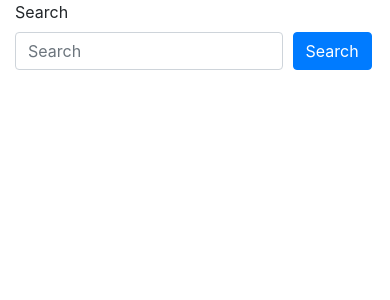
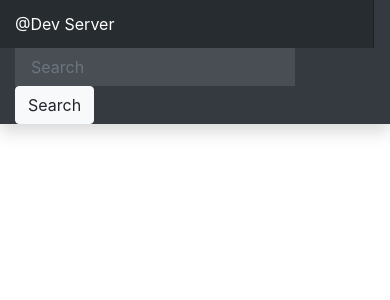
Before and after one commit to avryhof/devserver, a Django app: page / in a window 390 px wide. Shown: the top 300 px of the page. Run offline with Django 3.2, Linux system fonts and the light colour scheme; the visitor is signed in with stand-in values (Sample User, id 1); some libraries are stand-ins or nearby versions.

Commit message:
New design. Initial work on Playlists

```diff
--- a/frontend/templates/home.html
+++ b/frontend/templates/home.html
@@ -3,47 +3,12 @@
 {% block content %}
 
     <section id="search-section">
-        <div class="container">
-            <div class="row">
-                <div class="col-12 search-col">
-                    <form action="{% url "home" %}" method="post">
-                        {% csrf_token %}
-                        <div class="form-row">
-                            <div class="col-9">
-                                {% bootstrap_field form.search %}
-                            </div>
-                            <div class="col-3">
-                                {% buttons %}
-                                    <label>&nbsp;</label><br>
-                                    {% bootstrap_button "Search" button_class="btn-primary" %}
-                                {% endbuttons %}
-                            </div>
-                        </div>
-                    </form>
-                </div>
-            </div>
-            {% if results %}
-                {% for result in results %}
-                    {% if result.pk %}
-                        <div class="row result">
-                            <div class="col-12">
-                                {% audio result.pk %}
-                                <h3>{{ result.song }}</h3>
-                                <p>
-                                    <em>
-                                        <strong>Artist:</strong> {{ result.artist }} &bull;
-                                        <strong>Album:</strong> {{ result.album }} &bull;
-                                        <strong>Track:</strong> {{ result.track }}
-                                    </em>
-                                </p>
-                                <p>
-                                    {{ result.path|basename }}
-                                </p>
-                            </div>
-                        </div>
-                    {% endif %}
-                {% endfor %}
-            {% endif %}
+        <div class="container-fluid">
+            {% include "sidebar.html" %}
+            <main role="main" class="main col-md-9 ml-sm-auto col-lg-10 px-4">
+                {% include "results.html" %}
+            </main>
+
         </div>
     </section>
 
--- /dev/null
+++ b/frontend/templates/results.html
@@ -0,0 +1,27 @@
+{% load bootstrap4 music_tags %}
+{% if results %}
+    <div class="grid">
+        {% for result in results %}
+            {% if result.pk %}
+                <div class="grid-item result">
+                    <div class="result-title">
+                        <h3>{{ result.song }}</h3>
+                    </div>
+                    <div class="result-body">
+                        <p>
+                            <em>
+                                <strong>Artist:</strong> {{ result.artist }}<br>
+                                <strong>Album:</strong> {{ result.album }}<br>
+                                <strong>Track:</strong> {{ result.track }}
+                            </em>
+                        </p>
+                        <p>
+                            {{ result.path|basename }}
+                        </p>
+                    </div>
+                    {% audio result.pk %}
+                </div>
+            {% endif %}
+        {% endfor %}
+    </div>
+{% endif %}
--- a/frontend/views.py
+++ b/frontend/views.py
@@ -6,7 +6,7 @@ from django.utils.decorators import method_decorator
 from django.views.decorators.csrf import csrf_protect
 from django.views.generic import TemplateView
 
-from music.forms import SongSearchForm
+from music.forms import SongSearchForm, PlaylistForm
 from utilities.helper_functions import join_url, path_explode
 
 
@@ -65,3 +65,60 @@ class HomeView(TemplateView):
     @method_decorator(csrf_protect)
     def dispatch(self, *args, **kwargs):
         return super(HomeView, self).dispatch(*args, **kwargs)
+
+
+class PlaylistsView(TemplateView):
+    template_name = "home.html"
+    extra_css = []
+    extra_javascript = []
+    name = "Home"
+
+    def get_context_data(self, **kwargs):
+        context = super(PlaylistsView, self).get_context_data(**kwargs)
+        context["page_title"] = self.name
+        context["extra_css"] = self.extra_css
+        context["extra_javascript"] = self.extra_javascript
+        context["request"] = self.request
+
+        return context
+
+    def get(self, request, *args, **kwargs):
+        context = self.get_context_data()
+
+        context['form'] = PlaylistForm()
+        context['playlists'] = requests.get(reverse(""))
+
+        return render(request, self.template_name, context)
+
+    def post(self, request, *args, **kwargs):
+        context = self.get_context_data()
+
+        form = SongSearchForm(request.POST)
+        results = False
+
+        if form.is_valid():
+            search_data = dict(format="json")
+            for sk in list(form.cleaned_data.keys()):
+                if sk == "search":
+                    key = sk
+                else:
+                    key = "%s__icontains" % sk
+
+                if form.cleaned_data.get(sk):
+                    search_data.update({key: form.cleaned_data.get(sk)})
+
+                url_path = path_explode(reverse("find_song"))
+                search_url = join_url(request.build_absolute_uri(), *url_path)
+                resp = requests.get(search_url, params=search_data)
+
+                results = resp.json()
+
+            context['form'] = form
+            context['results'] = results
+
+        return render(request, self.template_name, context)
+
+    @method_decorator(login_required)
+    @method_decorator(csrf_protect)
+    def dispatch(self, *args, **kwargs):
+        return super(PlaylistsView, self).dispatch(*args, **kwargs)
--- a/music/forms.py
+++ b/music/forms.py
@@ -1,10 +1,13 @@
-from django.forms import CharField, Form, ModelChoiceField
+from django.forms import CharField, Form, ModelChoiceField, TextInput
 
 from music.models import PlayList, Song
 
 
 class SongSearchForm(Form):
-    search = CharField(required=False)
+    search = CharField(
+        required=False,
+        widget=TextInput(attrs={"placeholder": "Search", "class": "form-control form-control-dark w-100"}),
+    )
     artist = CharField(required=False)
     album = CharField(required=False)
     song = CharField(required=False)
@@ -13,3 +16,7 @@ class SongSearchForm(Form):
 class AddToPlaylistForm(Form):
     playlist = ModelChoiceField(PlayList.objects.all())
     song = ModelChoiceField(Song.objects.all())
+
+
+class PlaylistForm(Form):
+    title = CharField(required=True)
--- a/music/urls.py
+++ b/music/urls.py
@@ -1,11 +1,13 @@
 from django.urls import path, re_path
 
-from music.views import find_song, song_stream, song_download, add_song_to_playlist
+from music.views import find_song, song_stream, song_download, add_song_to_playlist, get_playlists, get_playlist
 
 urlpatterns = [
     path("search/", find_song, name="find_song"),
     re_path(r"^song/(?P<pk>\d+)/$", song_download, name="song"),
     re_path(r"^song/(?P<pk>\d+)/stream$", song_stream, name="song_stream"),
     re_path(r"^song/(?P<pk>\d+)/download/$", song_download, name="song_download"),
+    path("playlists/", get_playlists, name="playlists"),
+    re_path(r"playlist/(?P<pk>\d+)/$", get_playlist, name="playlist"),
     path("playlist/add/", add_song_to_playlist, name="playlist_add")
 ]
--- /dev/null
+++ b/static/css/_navbar.scss
@@ -0,0 +1,28 @@
+/*
+ * Navbar
+ */
+
+.navbar-brand {
+  padding-top: .75rem;
+  padding-bottom: .75rem;
+  font-size: 1rem;
+  background-color: rgba(0, 0, 0, .25);
+  box-shadow: inset -1px 0 0 rgba(0, 0, 0, .25);
+}
+
+.navbar .form-control {
+  padding: .75rem 1rem;
+  border-width: 0;
+  border-radius: 0;
+}
+
+.form-control-dark {
+  color: #fff;
+  background-color: rgba(255, 255, 255, .1);
+  border-color: rgba(255, 255, 255, .1);
+}
+
+.form-control-dark:focus {
+  border-color: transparent;
+  box-shadow: 0 0 0 3px rgba(255, 255, 255, .25);
+}
--- /dev/null
+++ b/static/css/_sidebar.scss
@@ -0,0 +1,67 @@
+/*
+ * Sidebar
+ */
+
+.sidebar {
+  position: fixed;
+  top: 0;
+  bottom: 0;
+  left: 0;
+  z-index: 100; /* Behind the navbar */
+  padding: 48px 0 0; /* Height of navbar */
+  box-shadow: inset -1px 0 0 rgba(0, 0, 0, .1);
+}
+
+.sidebar-sticky {
+  position: relative;
+  top: 0;
+  height: calc(100vh - 48px);
+  padding-top: .5rem;
+  overflow-x: hidden;
+  overflow-y: auto; /* Scrollable contents if viewport is shorter than content. */
+}
+
+@supports ((position: -webkit-sticky) or (position: sticky)) {
+  .sidebar-sticky {
+    position: -webkit-sticky;
+    position: sticky;
+  }
+}
+
+.sidebar .nav-link {
+  font-weight: 500;
+  color: #eeeeee;
+}
+
+.sidebar .nav-link .feather {
+  margin-right: 4px;
+  color: #999;
+}
+
+.sidebar .nav-link.active {
+  color: #007bff;
+}
+
+.sidebar .nav-link:hover .feather,
+.sidebar .nav-link.active .feather {
+  color: inherit;
+}
+
+.sidebar-heading {
+  font-size: .75rem;
+  text-transform: uppercase;
+}
+
+/*
+ * Content
+ */
+
+[role="main"] {
+  padding-top: 133px; /* Space for fixed navbar */
+}
+
+@media (min-width: 768px) {
+  [role="main"] {
+    padding-top: 48px; /* Space for fixed navbar */
+  }
+}
--- a/static/css/main.css
+++ b/static/css/main.css
@@ -1,8 +1,121 @@
+/*
+ * Sidebar
+ */
+.sidebar {
+  position: fixed;
+  top: 0;
+  bottom: 0;
+  left: 0;
+  z-index: 100;
+  /* Behind the navbar */
+  padding: 48px 0 0;
+  /* Height of navbar */
+  box-shadow: inset -1px 0 0 rgba(0, 0, 0, 0.1);
+}
+
+.sidebar-sticky {
+  position: relative;
+  top: 0;
+  height: calc(100vh - 48px);
+  padding-top: 0.5rem;
+  overflow-x: hidden;
+  overflow-y: auto;
+  /* Scrollable contents if viewport is shorter than content. */
+}
+
+@supports (position: -webkit-sticky) or (position: sticky) {
+  .sidebar-sticky {
+    position: -webkit-sticky;
+    position: sticky;
+  }
+}
+.sidebar .nav-link {
+  font-weight: 500;
+  color: #eeeeee;
+}
+
+.sidebar .nav-link .feather {
+  margin-right: 4px;
+  color: #999;
+}
+
+.sidebar .nav-link.active {
+  color: #007bff;
+}
+
+.sidebar .nav-link:hover .feather,
+.sidebar .nav-link.active .feather {
+  color: inherit;
+}
+
+.sidebar-heading {
+  font-size: 0.75rem;
+  text-transform: uppercase;
+}
+
+/*
+ * Content
+ */
+[role=main] {
+  padding-top: 133px;
+  /* Space for fixed navbar */
+}
+
+@media (min-width: 768px) {
+  [role=main] {
+    padding-top: 48px;
+    /* Space for fixed navbar */
+  }
+}
+/*
+ * Navbar
+ */
+.navbar-brand {
+  padding-top: 0.75rem;
+  padding-bottom: 0.75rem;
+  font-size: 1rem;
+  background-color: rgba(0, 0, 0, 0.25);
+  box-shadow: inset -1px 0 0 rgba(0, 0, 0, 0.25);
+}
+
+.navbar .form-control {
+  padding: 0.75rem 1rem;
+  border-width: 0;
+  border-radius: 0;
+}
+
+.form-control-dark {
+  color: #fff;
+  background-color: rgba(255, 255, 255, 0.1);
+  border-color: rgba(255, 255, 255, 0.1);
+}
+
+.form-control-dark:focus {
+  border-color: transparent;
+  box-shadow: 0 0 0 3px rgba(255, 255, 255, 0.25);
+}
+
+body {
+  font-size: 0.875rem;
+}
+
+.main {
+  margin: 60px 0 0 0;
+  padding: 25px 10px 10px 10px;
+}
+
 .result {
-  border-radius: 10px;
+  width: 350px;
+  height: 250px;
   border: 2px solid #dcdcdc;
   border-bottom: 8px solid #dcdcdc;
   margin: 5px;
+}
+.result .result-title, .result .result-body {
+  padding: 5px 10px;
+}
+.result .result-title {
+  border-bottom: 1px solid #ededed;
 }
 .result h3 {
   position: static;
@@ -17,16 +130,9 @@
 }
 .result audio {
   width: 100%;
-}
-
-@media screen and (min-width: 1100px) {
-  .result audio {
-    position: absolute;
-    right: 0;
-    bottom: 0;
-    height: 100%;
-    width: 350px;
-  }
+  position: absolute;
+  bottom: 0;
+  left: 0;
 }
 
 /*# sourceMappingURL=main.css.map */
--- a/static/css/main.scss
+++ b/static/css/main.scss
@@ -1,12 +1,27 @@
-.search-col {
+@import "sidebar";
+@import "navbar";
 
+body {
+  font-size: .875rem;
+}
+
+.main {
+  margin: 60px 0 0 0;
+  padding: 25px 10px 10px 10px;
 }
 
 .result {
-  border-radius: 10px;
+  width: 350px;
+  height: 250px;
   border: 2px solid #dcdcdc;
   border-bottom: 8px solid #dcdcdc;
   margin: 5px;
+  .result-title, .result-body {
+    padding: 5px 10px;
+  }
+  .result-title {
+    border-bottom: 1px solid #ededed;
+  }
   h3 {
     position: static;
     overflow: hidden;
@@ -20,17 +35,8 @@
   }
   audio {
     width: 100%;
+    position: absolute;
+    bottom: 0;
+    left: 0;
   }
 }
-
-@media screen and (min-width: 1100px) {
-  .result {
-    audio {
-      position: absolute;
-      right: 0;
-      bottom: 0;
-      height: 100%;
-      width: 350px;
-    }
-  }
-}
--- a/static/js/main.js
+++ b/static/js/main.js
@@ -2,11 +2,21 @@ function add_to_playlist() {
     var pl_form = $(this);
     var playlist = pl_form.find("input[name=playlist]").val();
     var song = pl_form.find("input[name=song]").val();
-    $.ajax({
-        type: "POST",
-        url: pl_form.attr("action"),
-        data: {"song": song, "playlist": playlist},
-        success: success,
-        dataType: dataType
+    console.log(playlist);
+    console.log(song);
+    // $.ajax({
+    //     type: "POST",
+    //     url: pl_form.attr("action"),
+    //     data: {"song": song, "playlist": playlist},
+    //     success: success,
+    //     dataType: dataType
+    // });
+}
+
+$(document).ready(function () {
+    $('.grid').masonry({
+        // options
+        itemSelector: '.grid-item',
+        columnWidth: 200
     });
-}
+});
--- a/templates/base.html
+++ b/templates/base.html
@@ -9,17 +9,22 @@
     <meta name="viewport" content="width=device-width, initial-scale=1">
 
     {% bootstrap_css %}
+    <link rel="stylesheet" href="https://cdnjs.cloudflare.com/ajax/libs/font-awesome/5.11.2/css/all.min.css" integrity="sha256-+N4/V/SbAFiW1MPBCXnfnP9QSN3+Keu+NlB+0ev/YKQ=" crossorigin="anonymous" />
+    <link rel="stylesheet" href="https://cdnjs.cloudflare.com/ajax/libs/font-awesome/5.11.2/css/v4-shims.min.css" integrity="sha256-L4B/tCDq4GACEVL8PJebMOHv1j+ry0TFsUOdJzjdw5M=" crossorigin="anonymous" />
     <link href="{% static "css/main.css" %}" rel="stylesheet">
 
     <meta name="theme-color" content="#fafafa">
 </head>
 
 <body>
-<!-- Add your site or application content here -->
+{% include "nav.html" %}
 {% block content %}{% endblock %}
 
 <script src="{% static "js/vendor/modernizr-3.7.1.min.js" %}"></script>
 {% bootstrap_javascript jquery="slim" %}
+<script src="https://cdnjs.cloudflare.com/ajax/libs/font-awesome/5.11.2/js/fontawesome.min.js" integrity="sha256-MoYcVrOTRHZb/bvF8DwaNkTJkqu9aCR21zOsGkkBo78=" crossorigin="anonymous"></script>
+<script src="https://cdnjs.cloudflare.com/ajax/libs/font-awesome/5.11.2/js/v4-shims.min.js" integrity="sha256-HnZ8h1HlClWD0GOHTuXyhwO8zMJIRGrhsKi+sjaiBBU=" crossorigin="anonymous"></script>
+<script src="https://cdnjs.cloudflare.com/ajax/libs/masonry/4.2.2/masonry.pkgd.min.js" integrity="sha256-Nn1q/fx0H7SNLZMQ5Hw5JLaTRZp0yILA/FRexe19VdI=" crossorigin="anonymous"></script>
 <script src="{% static "js/plugins.js" %}"></script>
 <script src="{% static "js/main.js" %}"></script>
 </body>
--- /dev/null
+++ b/templates/nav.html
@@ -0,0 +1,17 @@
+{% load bootstrap4 %}
+<nav class="navbar navbar-dark fixed-top bg-dark flex-md-nowrap p-0 shadow">
+    <a class="navbar-brand col-sm-3 col-md-2" href="#">@Dev Server</a>
+    <form action="{% url "home" %}" method="post" class="col-sm-9 col-md-10">
+        {% csrf_token %}
+        <div class="form-row">
+            <div class="col-auto">
+                {{form.search}}
+            </div>
+            <div class="col-auto">
+                {% buttons %}
+                    {% bootstrap_button "Search" button_class="btn-light" %}
+                {% endbuttons %}
+            </div>
+        </div>
+    </form>
+</nav>
--- /dev/null
+++ b/templates/sidebar.html
@@ -0,0 +1,20 @@
+<nav class="col-md-2 d-none d-md-block bg-dark sidebar">
+    <div class="sidebar-sticky">
+        <ul class="nav flex-column">
+            <li class="nav-item">
+                <a class="nav-link active" href="{% url "home" %}">
+                    <span data-feather="music"></span>
+                    <i class="fas fa-music"></i>
+                    Music <span class="sr-only">(current)</span>
+                </a>
+            </li>
+            <li class="nav-item">
+                <a class="nav-link" href="#">
+                    <span data-feather="playlists"></span>
+                    <i class="fas fa-list"></i>
+                    Playlists
+                </a>
+            </li>
+        </ul>
+    </div>
+</nav>
```
Also changed, not shown: music/views.py (+73 -2 lines), 1 other file.
